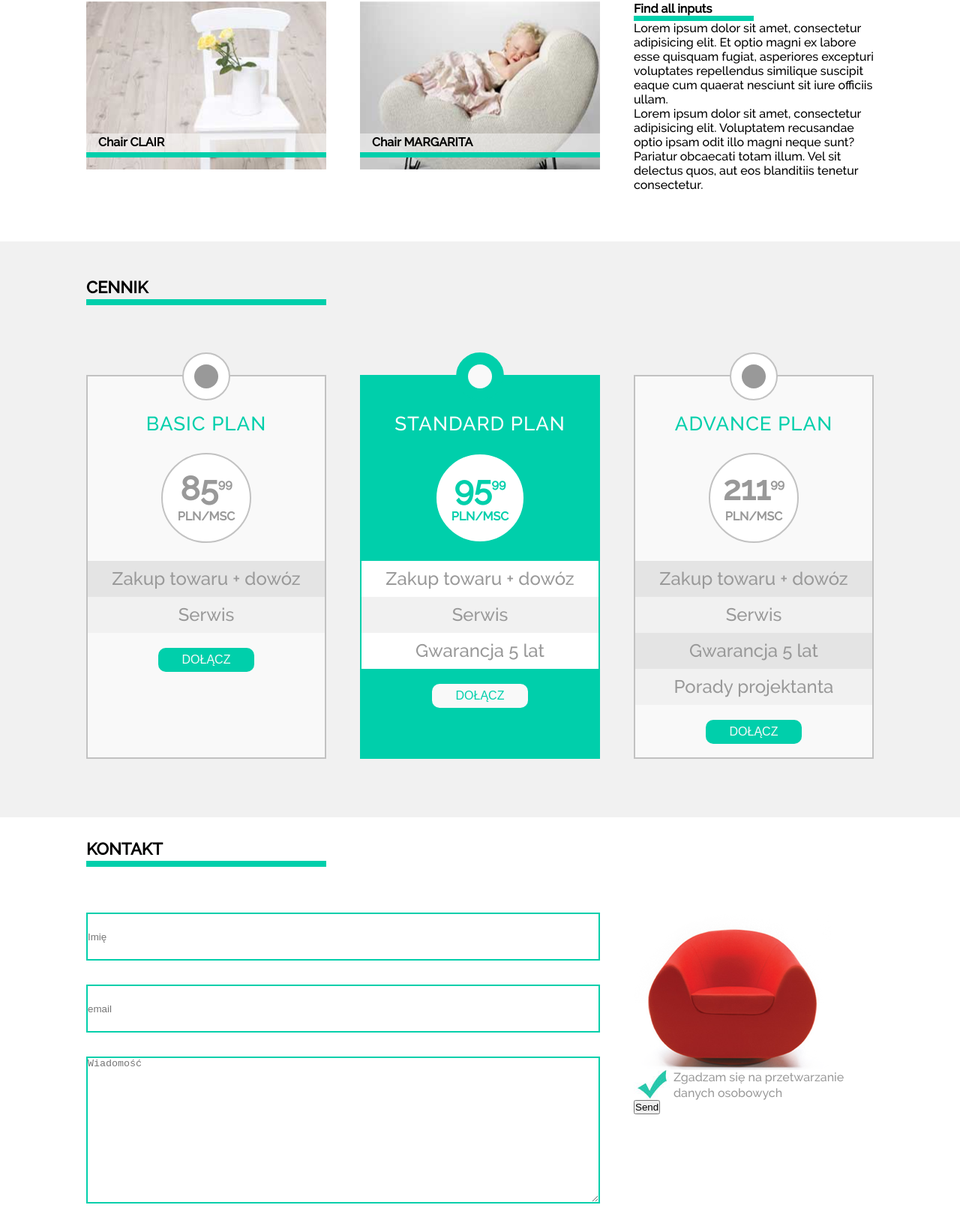
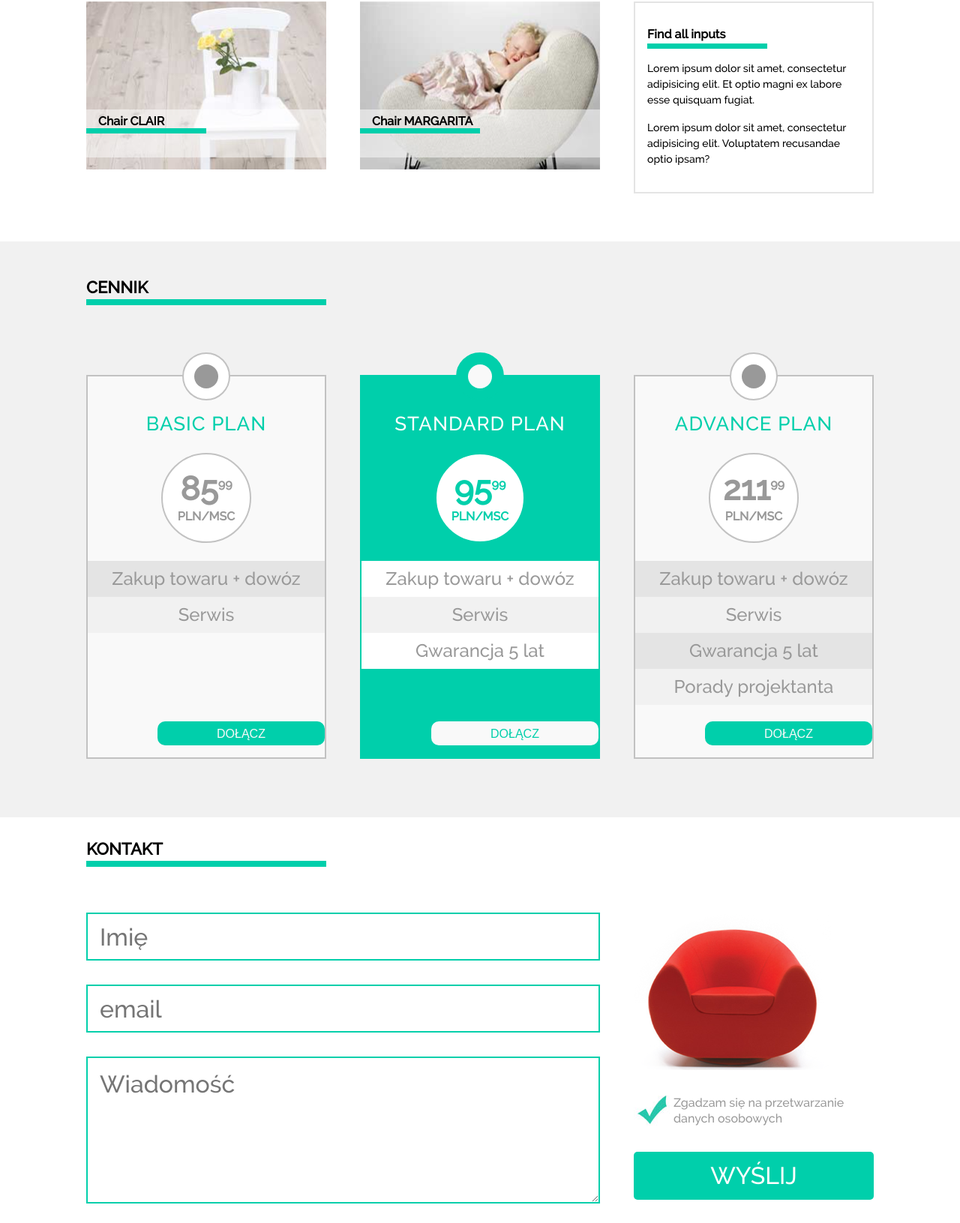
Before and after one commit to glaszczyk/CL_Warsztat_HTML, a plain HTML site: page index.html in a window 1280 px wide. Shown: the part 566-2197 px from the top of the page at 75% size. Drawn offline with Linux system fonts and the light colour scheme; files whose address does not match are found by name.

Commit message:
Jeszcze menu i checkbox

```diff
--- a/css/style.css
+++ b/css/style.css
@@ -196,21 +196,28 @@ section.gallery-section .container {
 section.gallery-section .gallery-image {
 	float: left;
 	margin-right: 45px;
+	position: relative;
 }
 section.gallery-section .gallery-image img {
 	width: 320px;
 	height: 224px;
 }
-section.gallery-section .gallery-image h3 {
+section.gallery-section .gallery-image .gallery-image-overlay {
+	background-color: rgba(255, 255, 255, .5);
+	height: 64px;
+	position: absolute;
+	bottom: 16px;
+	width: 320px;
+}
+section.gallery-section .gallery-image .gallery-image-overlay h3 {
 	font-size: 16px;
-	line-height: 8px;
+	line-height: 16px;
 	height: 32px;
 	font-weight: bold;
 	border-bottom: solid 7px #00cfab;
-	width: 320px;
+	width: 160px;
 	padding: 8px 0 0 16px;
-	background-color: rgba(255, 255, 255, .5);
-	position: absolute;
+	/*position: absolute;*/
 	bottom: 48px;
 }
 
@@ -218,12 +225,21 @@ section.gallery-section .gallery-text-box {
 	float: left;
 	width: 320px;
 	height: 256px;
+	padding: 16px;
+	border: solid 2px #e4e4e4;
 }
 section.gallery-section .gallery-text-box h3 {
 	font-size: 16px;
 	font-weight: bold;
 	border-bottom: solid 7px #00cfab;
 	width: 160px;
+	margin: 16px 0 16px 0;
+	padding-bottom: 3px;
+}
+section.gallery-section .gallery-text-box p {
+	font-size: 14px;
+	line-height: 21px;
+	margin-top: 16px;
 }
 /* ***** PRICE TABLE ***** */
 section.price-section {
@@ -322,14 +338,18 @@ div[class^="circle-"] {
 	margin: 14px auto;
 }
 
-section.price-section button {
+section.price-section div[class^="price-tag-"]  button {
 	padding: 8px 32px;
 	font-size: 16px;
-	line-height: 16px;
+	height: 32px;
 	border: none;
 	text-transform: uppercase;
-	margin: 20px 32px;
 	border-radius: 10px;
+	position: absolute;
+	bottom: 16px;
+	left: 93px;
+	right: 0;
+	margin: 0 auto;
 }
 section.price-section h3 {
 	padding-top: 48px;
@@ -372,11 +392,20 @@ section.form-section .form-left input {
 	width: 685px;
 	margin-bottom: 32px;
 	border: solid 2px #00cfab;
+	font-size: 32px;
+	padding-left: 16px;
+	font-family: 'Raleway', Arial, sans-serif;
+	font-weight: 500;
 }
 section.form-section .form-left textarea {
 	height: 196px;
 	width: 685px;
 	border: solid 2px #00cfab;
+	font-size: 32px;
+	padding-left: 16px;
+	padding-top: 16px;
+	font-family: 'Raleway', Arial, sans-serif;
+	font-weight: 500;
 }
 section.form-section .form-right {
 	float: left;
@@ -410,6 +439,20 @@ label.css-label {
 	-ms-user-select: none;
 	user-select: none;
 	font-size: 16px;
+	margin-top: 34px;
+}
+section.form-section .form-right input[type=submit] {
+	border: none;
+	margin-top: 35px;
+	text-align: center;
+	text-decoration: none;
+	font-size: 32px;
+	line-height: 64px;
+	border-radius: 5px;
+	text-transform: uppercase;
+	width: 320px;
+	font-family: 'Raleway', Arial, sans-serif;
+	font-weight: 500;
 }
 /* ***** FOOTER ***** */
 footer {
--- a/index.html
+++ b/index.html
@@ -45,17 +45,21 @@
 	<section class="gallery-section">
 		<div class="container clearfix">
 			<div class="gallery-image">
+				<div class="gallery-image-overlay">
+					<h3>Chair CLAIR</h3>
+				</div>
 				<img src="./images/box1_img.jpg" alt="Gallery image one">
-				<h3>Chair CLAIR</h3>
 			</div>
 			<div class="gallery-image">
+				<div class="gallery-image-overlay">
+					<h3>Chair MARGARITA</h3>
+				</div>
 				<img src="./images/box2_img.jpg" alt="Gallery image two">
-				<h3>Chair MARGARITA</h3>
 			</div>
 			<div class="gallery-text-box">
 				<h3>Find all inputs</h3>
-				<p>Lorem ipsum dolor sit amet, consectetur adipisicing elit. Et optio magni ex labore esse quisquam fugiat, asperiores excepturi voluptates repellendus similique suscipit eaque cum quaerat nesciunt sit iure officiis ullam.</p>
-				<p>Lorem ipsum dolor sit amet, consectetur adipisicing elit. Voluptatem recusandae optio ipsam odit illo magni neque sunt? Pariatur obcaecati totam illum. Vel sit delectus quos, aut eos blanditiis tenetur consectetur.</p>
+				<p>Lorem ipsum dolor sit amet, consectetur adipisicing elit. Et optio magni ex labore esse quisquam fugiat.</p>
+				<p>Lorem ipsum dolor sit amet, consectetur adipisicing elit. Voluptatem recusandae optio ipsam?</p>
 			</div>
 		</div>
 	</section>
@@ -121,7 +125,7 @@
 					<img src="./images/red_chair.png" alt="Red Chair image">
 					<input type="checkbox" class="css-checkbox" name="agree">
 					<label class="css-label color9" for="agree">Zgadzam się na przetwarzanie danych osobowych</label>
-					<input type="submit" value="Send">
+					<input class="bc-green white" type="submit" value="Wyślij">
 				</div>
 			</form>
 		</div>
```
